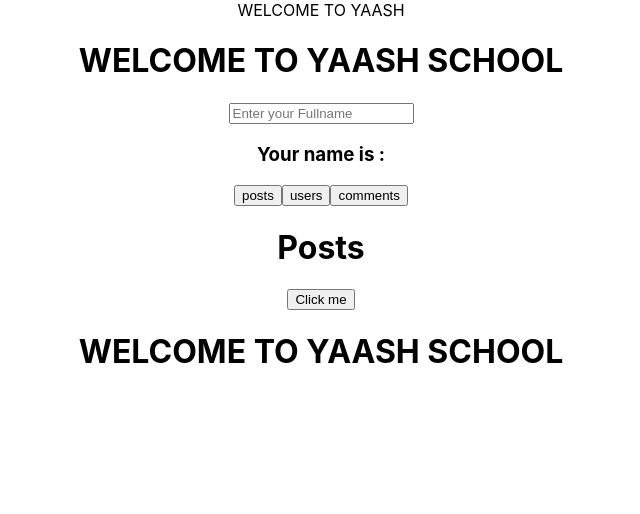
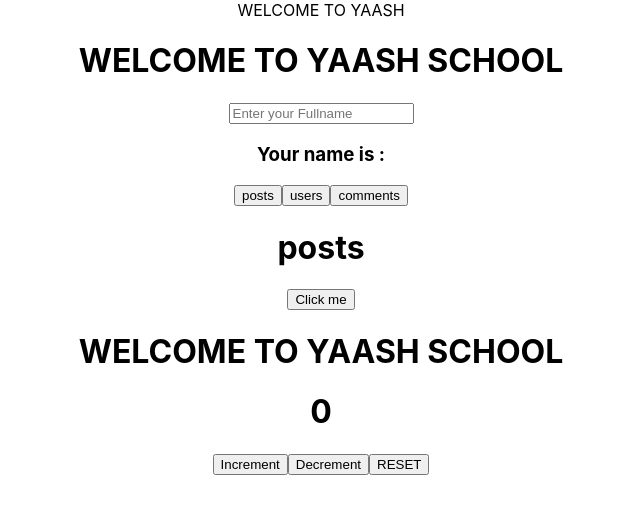
Before and after one commit to jeevanandham01/my-react-app, a React (Create React App) app: page / in a window 1280 px wide. Shown: the top 514 px of the page, without its empty margins (319-959 px from the left). Built offline with nearby package versions, Linux system fonts and the light colour scheme.

Commit message:
new file added

```diff
--- a/src/App.js
+++ b/src/App.js
@@ -4,8 +4,10 @@ import Comp from './Comp';
 import Classcomp from './classcomp';
 import User from './usestate';
 import StyleElement from './Useref';
+import Mohan from './Usestate2';
+import Counter from './Usereducer';
 
-import Mohan from './Usestate2';
+
 function App() {
   return (
     <div className="App">
@@ -14,6 +16,8 @@ function App() {
       <User/>
       <Mohan/>
       <StyleElement/>
+      <Counter/>
+
 
     </div>
   );
--- /dev/null
+++ b/src/Usereducer.js
@@ -0,0 +1,18 @@
+import React, {useState} from 'react'
+
+function Counter () {
+
+    const [count,setCount] = useState(0);
+
+  return (
+    <div>
+        <h1>{count}</h1>
+        <button onClick={() => setCount((c) => c + 1)}>Increment</button>
+        <button onClick={() => setCount((c) => c- 1)}>Decrement</button>
+        <button onClick={() => setCount(0)}>RESET</button>
+
+    </div>
+  )
+}
+
+export default Counter ;
--- a/src/Usestate2.js
+++ b/src/Usestate2.js
@@ -2,7 +2,7 @@
 import React ,{useState ,useEffect} from 'react'
 
 function Mohan() {
-    const [resource,setResource] = useState ('Posts');
+    const [resource,setResource] = useState ('posts');
     useEffect(()=>{
       console.log('render')
     });
```
